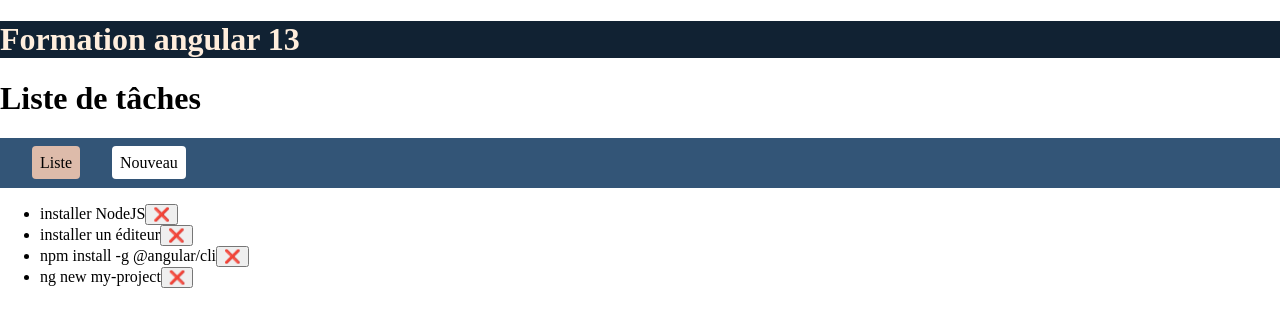
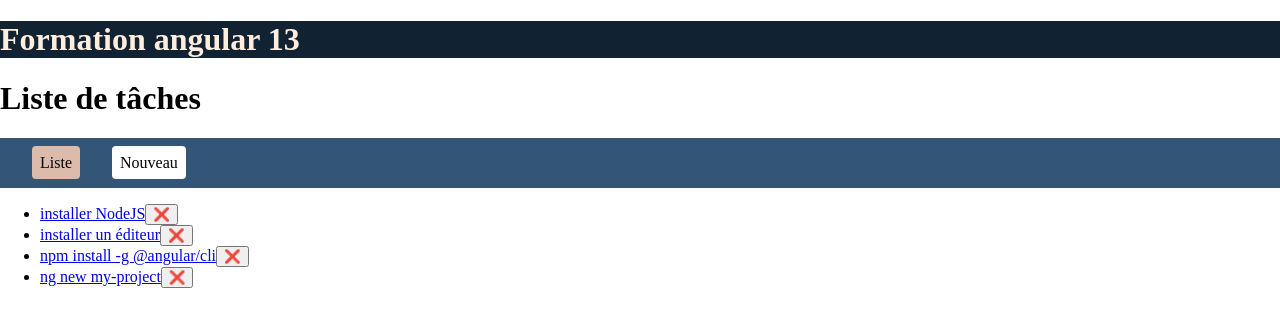
Before and after one commit to pbreteche/ng22w15, an Angular app: page / in a window 1280 px wide. Shown: the top 326 px of the page. Built offline with nearby package versions, Linux system fonts and the light colour scheme.

Commit message:
route avec paramètre pour le détail

```diff
--- a/src/app/app.module.ts
+++ b/src/app/app.module.ts
@@ -28,6 +28,7 @@ import { MinDateDirective } from './min-date.directive';
     RouterModule.forRoot([
       {path: '', component: NavComponent, pathMatch: 'full'},
       {path: 'task/new', component: CreateTemplateComponent, pathMatch: 'full'},
+      {path: 'task/:id', component: DetailComponent, pathMatch: 'full'},
     ])
   ],
   providers: [],
--- a/src/app/detail/detail.component.ts
+++ b/src/app/detail/detail.component.ts
@@ -1,15 +1,27 @@
-import { Component } from '@angular/core';
-import { SelectedTaskService } from '../selected-task.service';
+import { Component, OnInit } from '@angular/core';
+import { ActivatedRoute, ParamMap } from '@angular/router';
 import { Task } from '../task';
+import { TasksStorageService } from '../tasks-storage.service';
 
 @Component({
   selector: 'app-detail',
   templateUrl: './detail.component.html',
   styleUrls: ['./detail.component.scss']
 })
-export class DetailComponent {
+export class DetailComponent implements OnInit{
   task?: Task;
-  constructor(selectedTaskService: SelectedTaskService) {
-    selectedTaskService.task.subscribe( task => this.task = task);
+
+  constructor(
+    private route: ActivatedRoute,
+    private storage: TasksStorageService
+  ) {}
+
+  ngOnInit(): void {
+    this.route.paramMap.subscribe((params: ParamMap) => {
+      let idParam = params.get('id');
+      if (idParam != null) {
+        this.task = this.storage.find(+idParam)
+      }
+    });
   }
 }
--- a/src/app/nav/nav.component.html
+++ b/src/app/nav/nav.component.html
@@ -1,7 +1,7 @@
 <nav>
     <ul>
         <li *ngFor="let task of tasks; index as i">
-            <a (click)="select(task)">{{ task.name }}</a>
+            <a [routerLink]="['task', task.id]">{{ task.name }}</a>
             <button aria-label="Supprimer" (click)="delete(i)">❌</button>
         </li>
     </ul>
--- a/src/app/task.ts
+++ b/src/app/task.ts
@@ -5,6 +5,7 @@ export enum TaskState {
 }
 
 export class Task {
+    id?: number;
     name?: string;
     deadline?: Date;
     description?: string;
--- a/src/app/tasks-storage.service.ts
+++ b/src/app/tasks-storage.service.ts
@@ -4,6 +4,7 @@ import { tasks as tasksMock } from 'src/mock/tasks';
 import { Task } from './task';
 
 const TASKS_ITEM = 'app.tasks';
+const TASKS_NEXT_ID = 'app.task_next_id';
 
 @Injectable({
   providedIn: 'root'
@@ -26,6 +27,7 @@ export class TasksStorageService {
     let taskString = localStorage.getItem(TASKS_ITEM);
     if (!taskString) {
       this.tasksArray = tasksMock;
+      localStorage.setItem(TASKS_NEXT_ID, '5');
     } else {
       this.tasksArray = JSON.parse(taskString).map((task: Task) => {
         if (task.deadline) {
@@ -43,8 +45,20 @@ export class TasksStorageService {
     this.tasksSubject.next(this.tasksArray);
   }
 
+  find(id: number): Task | undefined {
+    if (!this.loaded) {
+      this.load();
+      this.loaded = true;
+    }
+
+    return this.tasksArray.find(task => task.id == id);
+  }
+
   push(task: Task): void {
+    let nextId = localStorage.getItem(TASKS_NEXT_ID);
+    task.id = nextId ? +nextId : 1;
     this.tasksArray.push(task);
+    localStorage.setItem(TASKS_NEXT_ID, '' + (task.id + 1))
     this.save();
   }
 
--- a/src/mock/tasks.ts
+++ b/src/mock/tasks.ts
@@ -2,24 +2,28 @@ import { Task, TaskState } from "src/app/task";
 
 export const tasks: Task[] = [
     {
+        id: 1,
         name: 'installer NodeJS',
         deadline: new Date('2022-04-04'),
         description: 'Nécessaire à l\'environnement',
         state: TaskState.InProgress
     },
     {
+        id: 2,
         name: 'installer un éditeur',
         deadline: undefined,
         description: 'Pour le développeur',
         state: TaskState.New
     },
     {
+        id: 3,
         name: 'npm install -g @angular/cli',
         deadline: undefined,
         description: 'Le couteau suisse d\'Angular',
         state: TaskState.New
     },
     {
+        id: 4,
         name: 'ng new my-project',
         deadline: new Date('2022-04-06'),
         description: 'Le projet lui-même',
```
